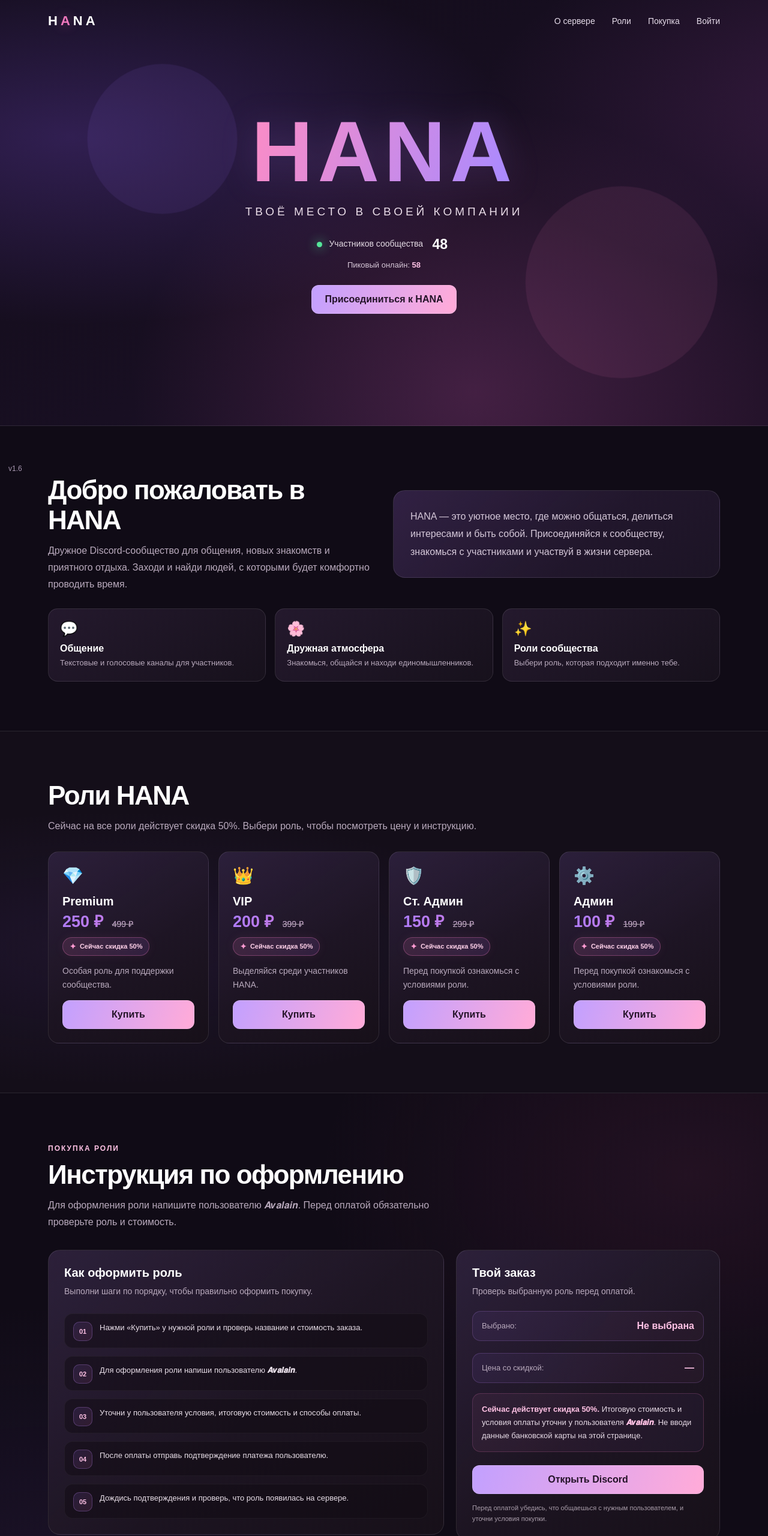
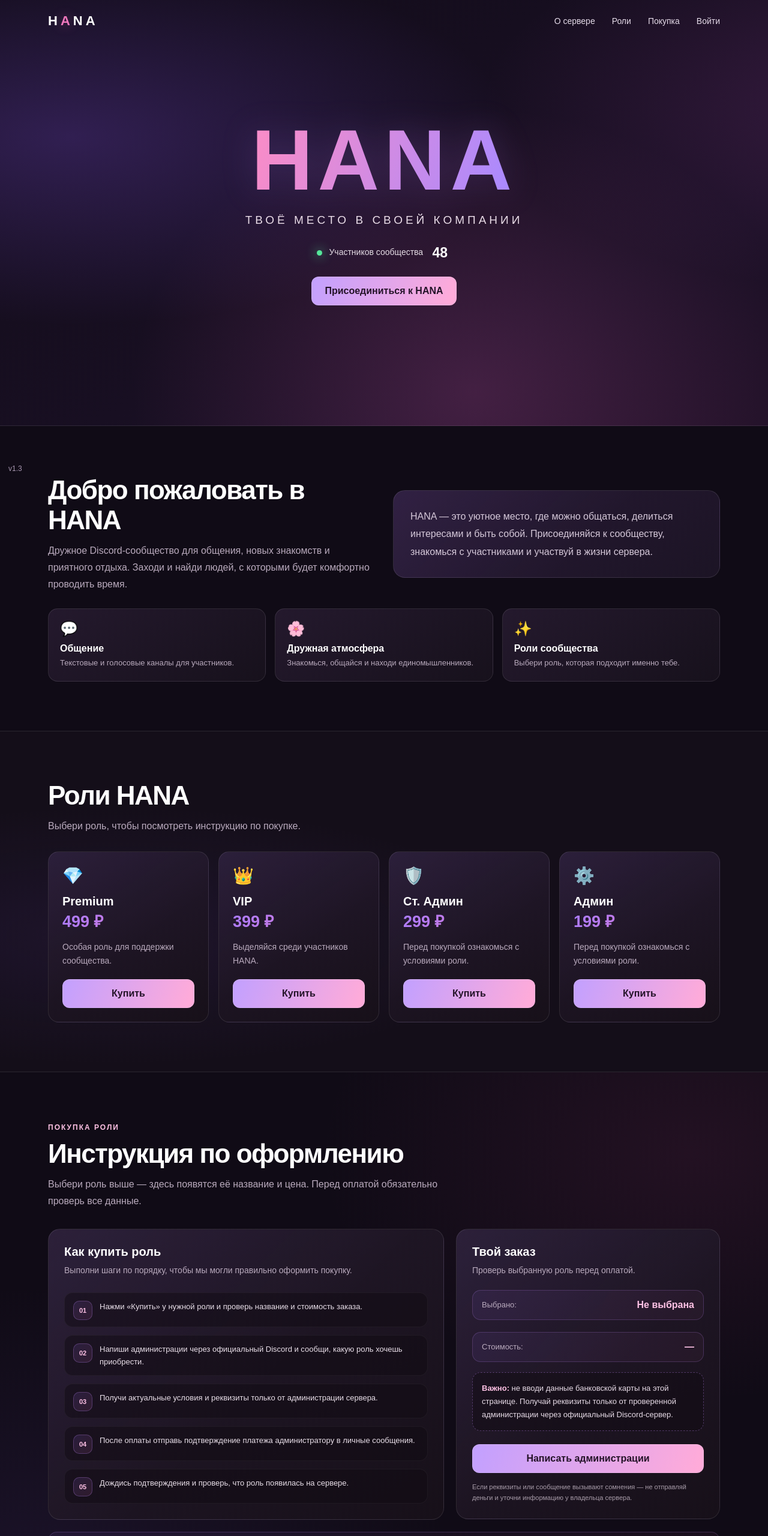
Before and after one commit to varavatiploxo-droid/HANA, a plain HTML site: page index.html in a window 1280 px wide. Shown: the top 2560 px of the page at 60% size. Drawn offline with Linux system fonts and the light colour scheme.

Commit message:
Add files via upload

```diff
--- a/index.html
+++ b/index.html
@@ -89,7 +89,7 @@
       transform: translateY(-2px);
     }
 
-    /* Главный экран */
+    /* Верх сайта: прежний градиент, без кругов */
     .hero {
       position: relative;
       display: grid;
@@ -107,31 +107,7 @@
       animation: hero-gradient 14s ease-in-out infinite alternate;
     }
 
-    .hero::before,
-    .hero::after {
-      position: absolute;
-      content: "";
-      border-radius: 50%;
-      pointer-events: none;
-    }
-
-    .hero::before {
-      top: 18%;
-      left: 10%;
-      width: 250px;
-      height: 250px;
-      background: #9b72ff18;
-      animation: float 9s ease-in-out infinite;
-    }
-
-    .hero::after {
-      right: 8%;
-      bottom: 8%;
-      width: 320px;
-      height: 320px;
-      background: #f078bd17;
-      animation: float 11s ease-in-out infinite reverse;
-    }
+    /* Удалены декоративные круги ::before и ::after */
 
     .hero-content {
       position: relative;
@@ -152,8 +128,8 @@
       color: transparent;
       background: linear-gradient(110deg, #d5b7ff 5%, #f78cc9 48%, #a98aff 95%);
       background-size: 200% auto;
+      background-clip: text;
       -webkit-background-clip: text;
-      background-clip: text;
       animation: text-gradient 6s ease-in-out infinite alternate;
       filter: drop-shadow(0 0 28px #bc7bff35);
     }
@@ -179,7 +155,7 @@
       background: var(--green);
       box-shadow: 0 0 14px var(--green);
       vertical-align: middle;
-      animation: pulse 2s infinite ease-in-out;
+      animation: pulse 2s ease-in-out infinite;
     }
 
     .member-count {
@@ -192,14 +168,6 @@
       font-variant-numeric: tabular-nums;
       vertical-align: middle;
     }
-
-    .peak-online {
-      margin: 13px 0 0;
-      color: #d7c8d8;
-      font-size: 13px;
-    }
-
-    .peak-online strong { color: var(--pink-light); }
 
     /* Кнопки */
     .button {
@@ -233,7 +201,7 @@
     .hero-button { margin-top: 26px; }
 
     /* Секции */
-    .content-section { padding: 82px 0; }
+    section.content-section { padding: 82px 0; }
 
     .section-title {
       margin: 0 0 12px;
@@ -298,11 +266,7 @@
     }
 
     .feature-icon { font-size: 24px; }
-
-    .feature h3 {
-      margin: 10px 0 5px;
-      font-size: 16px;
-    }
+    .feature h3 { margin: 10px 0 5px; font-size: 16px; }
 
     .feature p {
       margin: 0;
@@ -348,49 +312,15 @@
     }
 
     .role-icon { font-size: 28px; }
-
-    .role-card h3 {
-      margin: 15px 0 2px;
-      font-size: 20px;
-    }
+    .role-card h3 { margin: 15px 0 2px; font-size: 20px; }
 
     .price {
       color: transparent;
       background: var(--gradient);
+      background-clip: text;
       -webkit-background-clip: text;
-      background-clip: text;
       font-size: 27px;
       font-weight: 800;
-    }
-
-    .old-price {
-      margin-left: 7px;
-      color: #a99daa;
-      font-size: 14px;
-      font-weight: 400;
-      text-decoration: line-through;
-    }
-
-    .discount-label {
-      display: inline-flex;
-      width: fit-content;
-      align-items: center;
-      gap: 6px;
-      margin-top: 9px;
-      padding: 7px 11px;
-      border: 1px solid #f078bd55;
-      border-radius: 999px;
-      color: #ffd1e9;
-      background: linear-gradient(110deg, #f078bd24, #bd72ff20);
-      box-shadow: 0 0 18px #f078bd12;
-      font-size: 11px;
-      font-weight: 700;
-    }
-
-    .discount-label::before {
-      content: "✦";
-      color: #ff9bd2;
-      font-size: 13px;
     }
 
     .role-card p {
@@ -404,6 +334,8 @@
 
     /* Инструкция */
     .instruction-section {
+      position: relative;
+      isolation: isolate;
       background:
         radial-gradient(ellipse at 90% 15%, #a63b7720, transparent 38%),
         radial-gradient(ellipse at 5% 90%, #7651c41a, transparent 40%),
@@ -532,10 +464,10 @@
     .payment-placeholder {
       margin: 17px 0;
       padding: 15px;
-      border: 1px solid #f078bd35;
+      border: 1px dashed #c58dff55;
       border-radius: 14px;
       color: #e8dce8;
-      background: linear-gradient(110deg, #f078bd12, #9b72ff0c);
+      background: #100b1280;
       font-size: 13px;
       line-height: 1.7;
     }
@@ -561,7 +493,37 @@
       line-height: 1.7;
     }
 
-    /* Присоединение и подвал */
+    /*
+      Плавный цветовой переход внизу страницы.
+      Псевдоэлемент расположен за содержимым и постепенно затухает
+      в основной цвет фона страницы.
+    */
+    .bottom-transition {
+      position: relative;
+      isolation: isolate;
+      overflow: hidden;
+      background: var(--bg);
+    }
+
+    .bottom-transition::before {
+      position: absolute;
+      z-index: -1;
+      top: -180px;
+      right: 0;
+      left: 0;
+      height: 420px;
+      content: "";
+      pointer-events: none;
+      background: linear-gradient(
+        to bottom,
+        #26152f 0%,
+        #20132a 30%,
+        #17101f 68%,
+        var(--bg) 100%
+      );
+    }
+
+    /* Блок присоединения */
     .community-card {
       display: flex;
       align-items: center;
@@ -571,9 +533,8 @@
       border: 1px solid var(--border);
       border-radius: 20px;
       background:
-        radial-gradient(ellipse at 100% 0, #a63b7730, transparent 55%),
-        radial-gradient(ellipse at 0 100%, #7651c425, transparent 55%),
-        var(--panel);
+        linear-gradient(135deg, #a77bff10, transparent 65%),
+        linear-gradient(145deg, #24172c, var(--panel));
       transition: transform .3s ease, border-color .3s ease;
     }
 
@@ -591,6 +552,7 @@
       color: #978a99;
       font-size: 13px;
       text-align: center;
+      background: var(--bg);
     }
 
     .version-label {
@@ -604,7 +566,7 @@
       pointer-events: none;
     }
 
-    /* Анимация появления блоков */
+    /* Анимация блоков при прокрутке */
     .reveal {
       opacity: 0;
       transform: translateY(32px);
@@ -619,12 +581,18 @@
     }
 
     .features .reveal:nth-child(2),
-    .roles-grid .reveal:nth-child(2) { transition-delay: .1s; }
+    .roles-grid .reveal:nth-child(2) {
+      transition-delay: .1s;
+    }
 
     .features .reveal:nth-child(3),
-    .roles-grid .reveal:nth-child(3) { transition-delay: .2s; }
+    .roles-grid .reveal:nth-child(3) {
+      transition-delay: .2s;
+    }
 
-    .roles-grid .reveal:nth-child(4) { transition-delay: .3s; }
+    .roles-grid .reveal:nth-child(4) {
+      transition-delay: .3s;
+    }
 
     /* Анимации */
     @keyframes hero-gradient {
@@ -642,11 +610,6 @@
       to { opacity: 1; transform: translateY(0); }
     }
 
-    @keyframes float {
-      0%, 100% { transform: translate(0, 0); }
-      50% { transform: translate(18px, -22px); }
-    }
-
     @keyframes pulse {
       0%, 100% { box-shadow: 0 0 8px #55e69a88; }
       50% { box-shadow: 0 0 18px #55e69a; }
@@ -655,6 +618,7 @@
     /* Адаптация */
     @media (max-width: 850px) {
       .roles-grid { grid-template-columns: repeat(2, 1fr); }
+
       .about-grid,
       .purchase-layout { grid-template-columns: 1fr; }
     }
@@ -667,16 +631,25 @@
       .hero-content { padding: 100px 0; }
       .hero h1 { letter-spacing: 3px; }
       .hero-subtitle { letter-spacing: 3px; }
+
       .roles-grid,
       .features { grid-template-columns: 1fr; }
+
       .community-card {
         align-items: stretch;
         flex-direction: column;
         padding: 23px;
       }
+
       .community-card .button { width: 100%; }
+
       .instruction-card,
       .order-card { padding: 20px; }
+
+      .bottom-transition::before {
+        top: -130px;
+        height: 340px;
+      }
     }
 
     @media (prefers-reduced-motion: reduce) {
@@ -724,8 +697,6 @@
           <span>Участников сообщества</span>
           <span class="member-count" aria-live="polite">48</span>
         </div>
-
-        <p class="peak-online">Пиковый онлайн: <strong>58</strong></p>
 
         <a class="button hero-button"
            href="https://discord.gg/Vcdm5D7KY5"
@@ -783,66 +754,44 @@
       <div class="container">
         <div class="roles-header reveal">
           <h2 class="section-title">Роли HANA</h2>
-          <p class="section-lead">
-            Сейчас на все роли действует скидка 50%. Выбери роль, чтобы посмотреть цену и инструкцию.
-          </p>
+          <p class="section-lead">Выбери роль, чтобы посмотреть инструкцию по покупке.</p>
         </div>
 
         <div class="roles-grid">
           <article class="role-card reveal">
             <div class="role-icon">💎</div>
             <h3>Premium</h3>
-            <div class="price">
-              250 ₽ <span class="old-price">499 ₽</span>
-            </div>
-            <span class="discount-label">Сейчас скидка 50%</span>
+            <div class="price">499 ₽</div>
             <p>Особая роль для поддержки сообщества.</p>
             <button class="button buy-button" type="button"
-                    data-role="Premium" data-price="250 ₽" data-old-price="499 ₽">
-              Купить
-            </button>
+                    data-role="Premium" data-price="499 ₽">Купить</button>
           </article>
 
           <article class="role-card reveal">
             <div class="role-icon">👑</div>
             <h3>VIP</h3>
-            <div class="price">
-              200 ₽ <span class="old-price">399 ₽</span>
-            </div>
-            <span class="discount-label">Сейчас скидка 50%</span>
+            <div class="price">399 ₽</div>
             <p>Выделяйся среди участников HANA.</p>
             <button class="button buy-button" type="button"
-                    data-role="VIP" data-price="200 ₽" data-old-price="399 ₽">
-              Купить
-            </button>
+                    data-role="VIP" data-price="399 ₽">Купить</button>
           </article>
 
           <article class="role-card reveal">
             <div class="role-icon">🛡️</div>
             <h3>Ст. Админ</h3>
-            <div class="price">
-              150 ₽ <span class="old-price">299 ₽</span>
-            </div>
-            <span class="discount-label">Сейчас скидка 50%</span>
+            <div class="price">299 ₽</div>
             <p>Перед покупкой ознакомься с условиями роли.</p>
             <button class="button buy-button" type="button"
-                    data-role="Ст. Админ" data-price="150 ₽" data-old-price="299 ₽">
-              Купить
-            </button>
+                    data-role="Ст. Админ" data-price="299 ₽">Купить</button>
           </article>
 
           <article class="role-card reveal">
             <div class="role-icon">⚙️</div>
             <h3>Админ</h3>
-            <div class="price">
-              100 ₽ <span class="old-price">199 ₽</span>
-            </div>
-            <span class="discount-label">Сейчас скидка 50%</span>
+            <div class="price">199 ₽</div>
             <p>Перед покупкой ознакомься с условиями роли.</p>
             <button class="button buy-button" type="button"
-                    data-role="Админ" data-price="100 ₽" data-old-price="199 ₽">
-              Купить
-            </button>
+                    data-role="Админ" data-price="199 ₽">Купить</button>
           </article>
         </div>
       </div>
@@ -854,23 +803,23 @@
           <span class="instruction-label">Покупка роли</span>
           <h2 class="section-title">Инструкция по оформлению</h2>
           <p class="section-lead">
-            Для оформления роли напишите пользователю 𝑨𝒗𝒂𝒍𝒂𝒊𝒏.
-            Перед оплатой обязательно проверьте роль и стоимость.
+            Выбери роль выше — здесь появятся её название и цена.
+            Перед оплатой обязательно проверь все данные.
           </p>
         </div>
 
         <div class="purchase-layout">
           <div class="instruction-card reveal">
-            <h3>Как оформить роль</h3>
+            <h3>Как купить роль</h3>
             <p class="card-description">
-              Выполни шаги по порядку, чтобы правильно оформить покупку.
+              Выполни шаги по порядку, чтобы мы могли правильно оформить покупку.
             </p>
 
             <ol class="steps">
               <li>Нажми «Купить» у нужной роли и проверь название и стоимость заказа.</li>
-              <li>Для оформления роли напиши пользователю <strong>𝑨𝒗𝒂𝒍𝒂𝒊𝒏</strong>.</li>
-              <li>Уточни у пользователя условия, итоговую стоимость и способы оплаты.</li>
-              <li>После оплаты отправь подтверждение платежа пользователю.</li>
+              <li>Напиши администрации через официальный Discord и сообщи, какую роль хочешь приобрести.</li>
+              <li>Получи актуальные условия и реквизиты только от администрации сервера.</li>
+              <li>После оплаты отправь подтверждение платежа администратору в личные сообщения.</li>
               <li>Дождись подтверждения и проверь, что роль появилась на сервере.</li>
             </ol>
           </div>
@@ -885,26 +834,26 @@
             </div>
 
             <div class="selected-role">
-              <span>Цена со скидкой:</span>
+              <span>Стоимость:</span>
               <strong id="selectedPrice">—</strong>
             </div>
 
             <div class="payment-placeholder">
-              <strong>Сейчас действует скидка 50%.</strong>
-              Итоговую стоимость и условия оплаты уточни у пользователя
-              <strong>𝑨𝒗𝒂𝒍𝒂𝒊𝒏</strong>. Не вводи данные банковской карты на этой странице.
+              <strong>Важно:</strong> не вводи данные банковской карты на этой
+              странице. Получай реквизиты только от проверенной администрации
+              через официальный Discord-сервер.
             </div>
 
             <a class="button"
                href="https://discord.gg/Vcdm5D7KY5"
                target="_blank"
                rel="noopener noreferrer">
-              Открыть Discord
+              Написать администрации
             </a>
 
             <p class="safe-note">
-              Перед оплатой убедись, что общаешься с нужным пользователем,
-              и уточни условия покупки.
+              Если реквизиты или сообщение вызывают сомнения — не отправляй деньги
+              и уточни информацию у владельца сервера.
             </p>
           </aside>
         </div>
@@ -917,6 +866,7 @@
       </div>
     </section>
 
+    <div class="bottom-transition">
       <section class="content-section" id="join">
         <div class="container">
           <div class="community-card reveal">
@@ -934,21 +884,21 @@
           </div>
         </div>
       </section>
+    </div>
   </main>
 
   <footer>
     <div class="container">HANA · Discord-сообщество</div>
   </footer>
 
-  <div class="version-label">v1.6</div>
+  <div class="version-label">v1.3</div>
 
   <script>
     // Выбор роли и переход к инструкции
     document.querySelectorAll(".buy-button").forEach(button => {
       button.addEventListener("click", () => {
         document.getElementById("selectedRole").textContent = button.dataset.role;
-        document.getElementById("selectedPrice").textContent =
-          `${button.dataset.price} (вместо ${button.dataset.oldPrice})`;
+        document.getElementById("selectedPrice").textContent = button.dataset.price;
 
         document.getElementById("instruction").scrollIntoView({
           behavior: "smooth",
@@ -957,11 +907,11 @@
       });
     });
 
-    // Анимация блоков при прокрутке
+    // Повторная анимация блоков при прокрутке
     const revealElements = document.querySelectorAll(".reveal");
 
     if ("IntersectionObserver" in window) {
-      const revealObserver = new IntersectionObserver((entries) => {
+      const revealObserver = new IntersectionObserver(entries => {
         entries.forEach(entry => {
           if (entry.isIntersecting) {
             entry.target.classList.add("is-visible");
@@ -969,7 +919,9 @@
             entry.target.classList.remove("is-visible");
           }
         });
-      }, { threshold: 0.12 });
+      }, {
+        threshold: 0.12
+      });
 
       revealElements.forEach(element => revealObserver.observe(element));
     } else {
```
Lines whose indentation alone changed are shown as unchanged.
